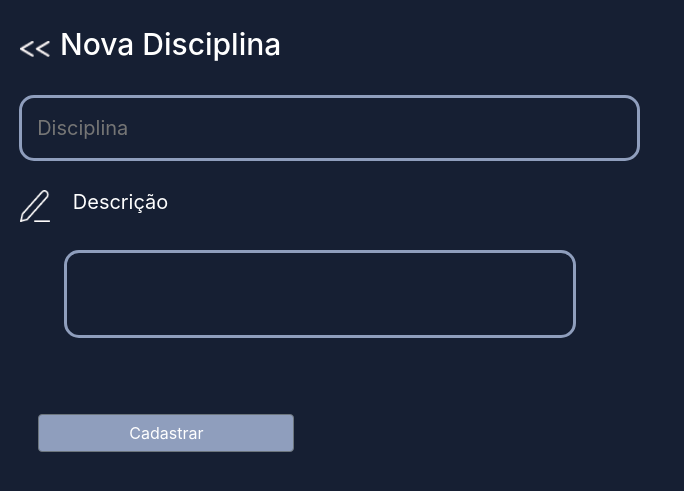
After one commit to JoseBrittoo/atividadesAcademicas, a Django app: page /auth/cadastro_disciplina in a window 1280 px wide. The commit adds this page. Shown: the top 491 px of the page, without its empty margins (0-684 px from the left). Run offline with Django 5.2, Linux system fonts and the light colour scheme; parts of the project's set-up code (start-up, migrations or seed data) failed here and were passed over.

Commit message:
Resolução de conflitos

```diff
--- a/usuarios/forms.py
+++ b/usuarios/forms.py
@@ -1,6 +1,6 @@
 from django import forms
 from django.forms import ModelForm
-from .models import Evento, Disciplina, Periodo, GradeCurricular
+from .models import Evento, Disciplina, DisciplinaG, Periodo, GradeCurricular
 
 class EventoForm(ModelForm):
     class Meta:
@@ -19,9 +19,9 @@ class EventoForm(ModelForm):
             'descricao': forms.Textarea(attrs={'class': 'form-control'}),
         }
 
-class DisciplinaForm(ModelForm):
+class DisciplinaGForm(ModelForm):
     class Meta:
-        model = Disciplina
+        model = DisciplinaG
         fields = ['nome']
         labels = {'nome': 'Nome da Disciplina'}
         widgets = {'nome': forms.TextInput(attrs={'class': 'form-control', 'placeholder': ''})}
@@ -39,3 +39,16 @@ class GradeCurricularForm(ModelForm):
         fields = ['periodos']
         labels = {'periodos': 'Períodos'}
         widgets = {'periodos': forms.CheckboxSelectMultiple}
+
+class DisciplinaForm(ModelForm):
+    class Meta:
+        model = Disciplina
+        fields = ['nome_disciplina', 'descricao_disciplina']
+        labels = {
+            'nome_disciplina': '',
+            'descricao_disciplina': 'Descrição'
+        }
+        widgets = {
+            'nome_disciplina': forms.TextInput(attrs={'class': 'input', 'placeholder': 'Disciplina'}),
+            'descricao_disciplina': forms.TextInput(attrs={'class': 'input descricao-input', 'placeholder': '', 'style': 'margin-left: 10%; margin-right: 10%; padding: 4%'}),
+        }
--- a/usuarios/models.py
+++ b/usuarios/models.py
@@ -18,14 +18,14 @@ class Evento(models.Model):
         return self.nome
 
 #Isso é relacionado a grade curricular
-class Disciplina(models.Model):
+class DisciplinaG(models.Model):
     nome = models.CharField(max_length=100)
     def __str__(self):
         return self.nome
 
 class Periodo(models.Model):
     numero = models.IntegerField()
-    disciplinas = models.ManyToManyField(Disciplina)
+    disciplinas = models.ManyToManyField(DisciplinaG)
 
     def __str__(self):
         return f'Período {self.numero}'
@@ -42,3 +42,10 @@ class GradeCurricular(models.Model):
         # Por exemplo:
         # return self.nome_curso if self.nome_curso else "Grade Curricular"
         return "Grade Curricular"
+
+class Disciplina(models.Model):
+    nome_disciplina = models.CharField(max_length = 100)
+    descricao_disciplina = models.TextField(blank = True)
+
+    def __str__(self) -> str:
+        return self.nome_disciplina
--- a/usuarios/static/caddisciplina.css
+++ b/usuarios/static/caddisciplina.css
@@ -5,6 +5,14 @@
     align-items: center;
     max-width: 50%;
     margin-bottom: 1%;
+}
+
+.container {
+    display: flex;
+    justify-content: center;
+    align-items: center;
+    height: 100vh;
+    position: relative;
 }
 
 body {
--- a/usuarios/static/disciplina.css
+++ b/usuarios/static/disciplina.css
@@ -18,7 +18,7 @@ body {
     align-items: center;
     text-align: center;
     width: 100%;
-    padding: 30px 35px;
+    padding: 30px 40px;
     border-radius: 20px;
 }
 
@@ -64,4 +64,5 @@ body {
 
 .content a {
     color: white;
+
 }
--- /dev/null
+++ b/usuarios/templates/cadastro_disciplina.html
@@ -0,0 +1,39 @@
+{% extends "base.html" %}
+{% load static %}
+
+{% block 'titulo'%} Cadastro Disciplina {% endblock %}
+
+{% block 'conteudo' %}
+<link rel="stylesheet" type="text/css" href="{% static 'caddisciplina.css' %}">
+
+<div class="leftcontainer">
+    <a href="{% url 'lista_disciplina' %}">
+        <img src="{% static 'voltar.png' %}" width="30" alt="Voltar para disciplina">
+    </a>
+    <h1> Nova Disciplina</h1>
+</div>
+
+{% if submitted %}
+    <p style="color: white; margin-left: 3%;"> A disciplina foi criada com sucesso! </p>
+    {% else %}
+    <form action="" method="POST">
+        {% csrf_token %}
+    <div class="leftcontainer">
+        {{ form.nome_disciplina }}
+    </div>
+
+    <div class="leftcontainer">
+        <img src="{% static 'descricao.png' %}" width="30">
+        <label for="{{ form.descricao_disciplina.id_for_label }}">Descrição</label>
+    </div>
+    <div class="leftcontainer">
+        {{ form.descricao_disciplina }}
+    </div>
+        <input type="submit" value="Cadastrar" class="btn btn-secondary" style="background-color: #8F9EBD; width: 20%; margin-top: 5%;">
+
+</form>
+        {% endif %}
+
+
+
+{% endblock %}
--- a/usuarios/templates/novatarefa.html
+++ b/usuarios/templates/novatarefa.html
@@ -4,7 +4,7 @@
 {% block 'titulo'%} Nova Tarefa {% endblock %}
 
 {% block 'conteudo' %}
-{% include 'menu.html' %}
+
 <link rel="stylesheet" type="text/css" href="{% static 'novatarefa.css' %}">
 
 <div class="leftcontainer">
--- a/usuarios/urls.py
+++ b/usuarios/urls.py
@@ -22,6 +22,10 @@ urlpatterns = [
     path('criar_evento/', views.criar_evento, name = 'criar_evento'),
     path('atualizar_evento/<evento_id>', views.atualizar_evento, name = 'atualizar_evento'),
     path('deletar_evento/<evento_id>', views.deletar_evento, name = 'deletar_evento'),
+    path('lista_disciplina', views.lista_disciplina, name = 'lista_disciplina'),
+    path('cadastro_disciplina', views.cadastro_disciplina, name = 'cadastro_disciplina'),
+    path('atualizar_disciplina/<disciplina_id>', views.atualizar_disciplina, name = 'atualizar_disciplina'),
+    path('deletar_disciplina/<disciplina_id>', views.deletar_disciplina, name = 'deletar_disciplina'),
     path('grade_curricular/', views.gradeCurricular, name='grade_curricular'),
     path('adicionar_periodo/', views.adicionarPeriodo, name='adicionar_periodo'),
     path('adicionar_disciplina/', views.adicionarDisciplina, name='adicionar_disciplina')
--- a/usuarios/views.py
+++ b/usuarios/views.py
@@ -1,11 +1,10 @@
 from django.shortcuts import render, redirect
 from django.http import HttpResponse, HttpResponseRedirect
-from .models import Usuario
-from django.shortcuts import redirect
+from .models import Usuario, Evento, Disciplina
 import calendar
 from calendar import HTMLCalendar
 from datetime import datetime
-from .models import Evento, Periodo, Disciplina
+from .models import Evento, Periodo
 from .forms import EventoForm, PeriodoForm, DisciplinaForm
 from django.contrib.auth.decorators import login_required
 
@@ -179,3 +178,38 @@ def adicionarDisciplina(request):
         disciplina_form = DisciplinaForm()
 
     return render(request, 'adicionar_disciplina.html', {'disciplina_form': disciplina_form})
+
+def lista_disciplina(request):
+    disciplina_lista = Disciplina.objects.all().order_by('nome_disciplina')
+    return render(request, 'lista_disciplina.html', {'disciplina_lista': disciplina_lista})
+
+def cadastro_disciplina(request):
+    submitted = False
+    if request.method == 'POST':
+        form = DisciplinaForm(request.POST)
+        if form.is_valid():
+            form.save()
+            return HttpResponseRedirect('/auth/cadastro_disciplina?submitted=True')
+    else:
+        form = DisciplinaForm
+        if 'submitted' in request.GET:
+            submitted = True
+
+    form = DisciplinaForm
+    return render(request, 'cadastro_disciplina.html', {'form': form, 'submitted': submitted})
+
+def atualizar_disciplina(request, disciplina_id):
+    disciplina = Disciplina.objects.get(pk=disciplina_id)
+    form = DisciplinaForm(request.POST or None, instance=disciplina)
+
+    if form.is_valid():
+        form.save()
+        return redirect('lista_disciplinas')
+
+    return render(request, 'atualizar_disciplina.html', {'disciplina': disciplina,
+    'form': form})
+
+def deletar_disciplina(request, disciplina_id):
+    disciplina = Disciplina.objects.get(pk=disciplina_id)
+    disciplina.delete()
+    return redirect('lista_disciplina')
```
Also changed, not shown: usuarios/templates/atualizar_disciplina.html (added, +16 -0 lines), usuarios/templates/disciplina.html (+2 -7 lines), usuarios/templates/lista_disciplina.html (added, +34 -0 lines), usuarios/migrations/0005_disciplina.py (added).
